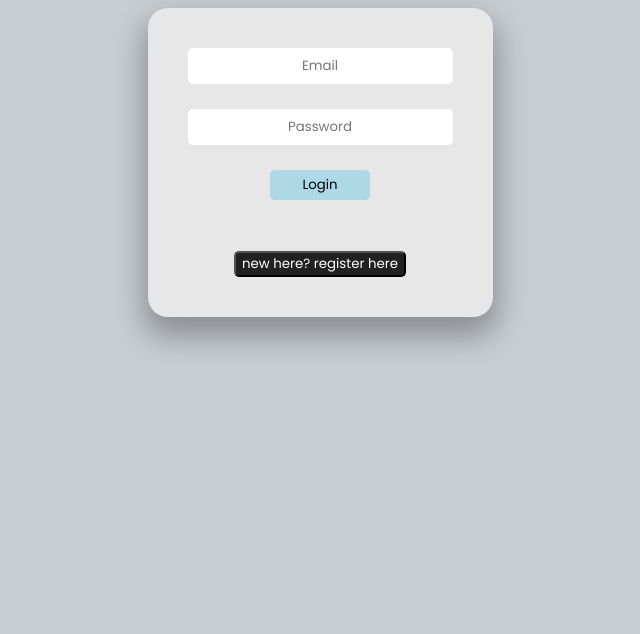
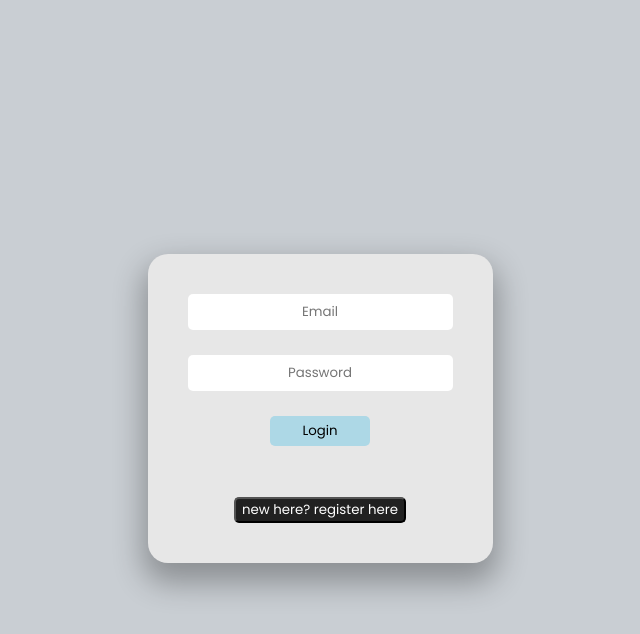
Before and after one commit to Aryan1982/mern-authorization-client, a React (Create React App) app: page /#/ in a window 1280 px wide. Shown: the top 634 px of the page, without its empty margins (320-960 px from the left). Built offline with nearby package versions, Linux system fonts and the light colour scheme.

Commit message:
css changed

```diff
--- a/src/App.css
+++ b/src/App.css
@@ -6,6 +6,10 @@
 	align-items: center;
 	font-family: Poppins;
 }
+.App{
+	height: auto;
+	min-height: 100vh;
+}
 body{
 	background: #c9ced3;
 	height: 100vh;
```
